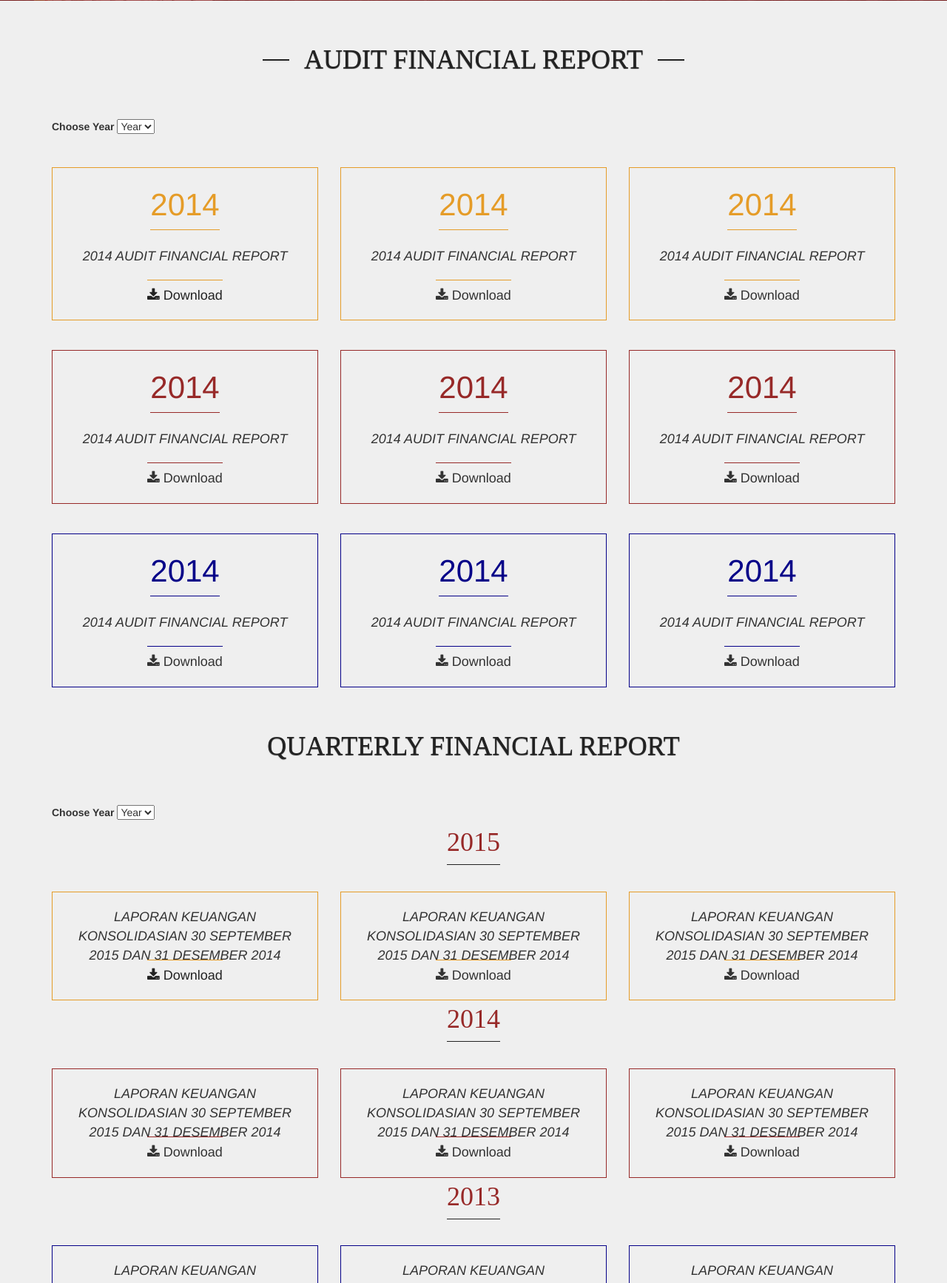
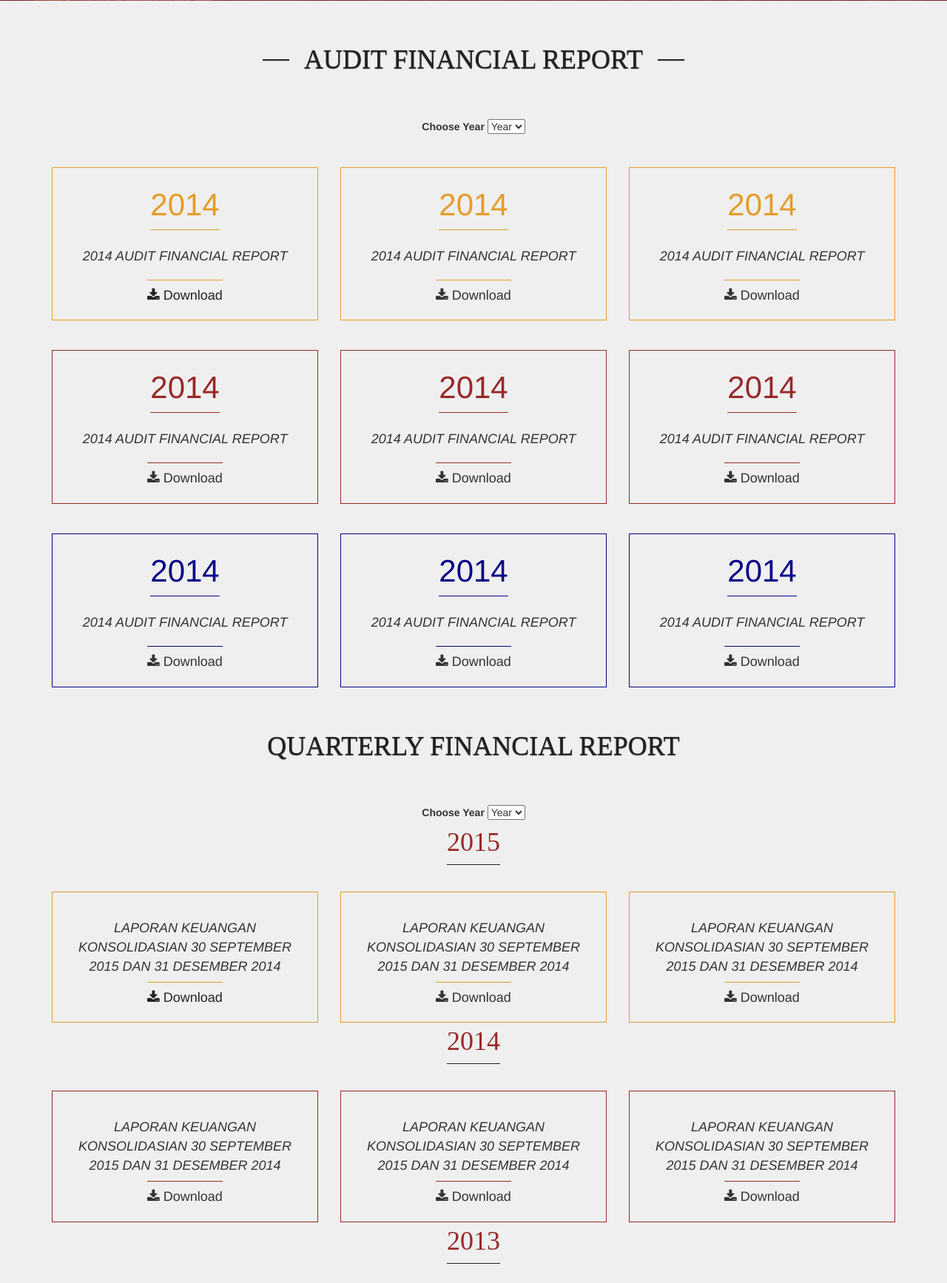
Before and after one commit to baydiwo/ptba, a PHP site: page /investor-relations.php in a window 1280 px wide. Shown: the part 399-2133 px from the top of the page at 74% size. Run offline with PHP 8.4, Linux system fonts and the light colour scheme; some libraries are stand-ins or nearby versions; some web fonts are replaced.

Commit message:
+fix investor relation

```diff
--- a/css/style.less
+++ b/css/style.less
@@ -1275,6 +1275,12 @@
                 }
             }
 
+            &.quarter {
+                p {
+                    height: 110px;
+                }
+            }
+
         }//box
 
         .year-title {
@@ -1439,6 +1445,10 @@
       td:before {
         color: @brown;
       }
+
+      td:nth-child(2),td:nth-child(3),td:nth-child(4),td:nth-child(5),td:nth-child(6) , th:nth-child(2) , th:nth-child(3) , th:nth-child(4) , th:nth-child(5) , th:nth-child(6) {
+        text-align: right;
+      }
     }
 
     .news-detail {
--- a/investor-relations.php
+++ b/investor-relations.php
@@ -27,6 +27,7 @@
             </div>
             <div class="row investor-relations">
                 <div class="col-lg-12">
+                    <center>
                         <form action="investor-relations_submit" method="get" accept-charset="utf-8">
                             <label>Choose Year</label>
                             <select name="">
@@ -34,6 +35,7 @@
                                 option
                             </select>
                         </form>
+                    </center>
                 </div>
                 <div class="clearfix"></div>
                 <div class="col-lg-4 col-md-4 col-sm-6 col-xs-6">
@@ -111,6 +113,7 @@
             </div>
             <div class="row investor-relations">
                 <div class="col-lg-12">
+                    <center>
                         <form action="investor-relations_submit" method="get" accept-charset="utf-8">
                             <label>Choose Year</label>
                             <select name="">
@@ -118,13 +121,14 @@
                                 option
                             </select>
                         </form>
+                    </center>
                 </div>
                 <div class="clearfix"></div>
                 <div class="col-lg-12">
                     <center><span class="year-title">2015</span></center>
                 </div>
                 <div class="col-lg-4 col-md-4 col-sm-6 col-xs-6">
-                    <div class="box yellow">
+                    <div class="box quarter yellow">
                         <p>LAPORAN KEUANGAN KONSOLIDASIAN 30 SEPTEMBER 2015 DAN 31 DESEMBER 2014</p>
                         <span class="download">
                             <a href=""><i class="fa fa-download"></i> Download</a>
@@ -132,13 +136,13 @@
                     </div>
                 </div>
                 <div class="col-lg-4 col-md-4 col-sm-6 col-xs-6">
-                    <div class="box yellow">
+                    <div class="box quarter yellow">
                         <p>LAPORAN KEUANGAN KONSOLIDASIAN 30 SEPTEMBER 2015 DAN 31 DESEMBER 2014</p>
                         <span class="download"><i class="fa fa-download"></i> Download</span>
                     </div>
                 </div>
                 <div class="col-lg-4 col-md-4 col-sm-6 col-xs-6">
-                    <div class="box yellow">
+                    <div class="box quarter yellow">
                         <p>LAPORAN KEUANGAN KONSOLIDASIAN 30 SEPTEMBER 2015 DAN 31 DESEMBER 2014</p>
                         <span class="download"><i class="fa fa-download"></i> Download</span>
                     </div>
@@ -147,19 +151,19 @@
                     <center><span class="year-title">2014</span></center>
                 </div>
                 <div class="col-lg-4 col-md-4 col-sm-6 col-xs-6">
-                    <div class="box brown">
+                    <div class="box quarter brown">
                         <p>LAPORAN KEUANGAN KONSOLIDASIAN 30 SEPTEMBER 2015 DAN 31 DESEMBER 2014</p>
                         <span class="download"><i class="fa fa-download"></i> Download</span>
                     </div>
                 </div>
                 <div class="col-lg-4 col-md-4 col-sm-6 col-xs-6">
-                    <div class="box brown">
+                    <div class="box quarter brown">
                         <p>LAPORAN KEUANGAN KONSOLIDASIAN 30 SEPTEMBER 2015 DAN 31 DESEMBER 2014</p>
                         <span class="download"><i class="fa fa-download"></i> Download</span>
                     </div>
                 </div>
                 <div class="col-lg-4 col-md-4 col-sm-6 col-xs-6">
-                    <div class="box brown">
+                    <div class="box quarter brown">
                         <p>LAPORAN KEUANGAN KONSOLIDASIAN 30 SEPTEMBER 2015 DAN 31 DESEMBER 2014</p>
                         <span class="download"><i class="fa fa-download"></i> Download</span>
                     </div>
@@ -168,19 +172,19 @@
                     <center><span class="year-title">2013</span></center>
                 </div>
                 <div class="col-lg-4 col-md-4 col-sm-6 col-xs-6">
-                    <div class="box blue">
+                    <div class="box quarter blue">
                         <p>LAPORAN KEUANGAN KONSOLIDASIAN 30 SEPTEMBER 2015 DAN 31 DESEMBER 2014</p>
                         <span class="download"><i class="fa fa-download"></i> Download</span>
                     </div>
                 </div>
                 <div class="col-lg-4 col-md-4 col-sm-6 col-xs-6">
-                    <div class="box blue">
+                    <div class="box quarter blue">
                         <p>LAPORAN KEUANGAN KONSOLIDASIAN 30 SEPTEMBER 2015 DAN 31 DESEMBER 2014</p>
                         <span class="download"><i class="fa fa-download"></i> Download</span>
                     </div>
                 </div>
                 <div class="col-lg-4 col-md-4 col-sm-6 col-xs-6">
-                    <div class="box blue">
+                    <div class="box quarter blue">
                         <p>LAPORAN KEUANGAN KONSOLIDASIAN 30 SEPTEMBER 2015 DAN 31 DESEMBER 2014</p>
                         <span class="download"><i class="fa fa-download"></i> Download</span>
                     </div>
```
Also changed, not shown: css/style.css. Lines whose indentation alone changed are shown as unchanged.
